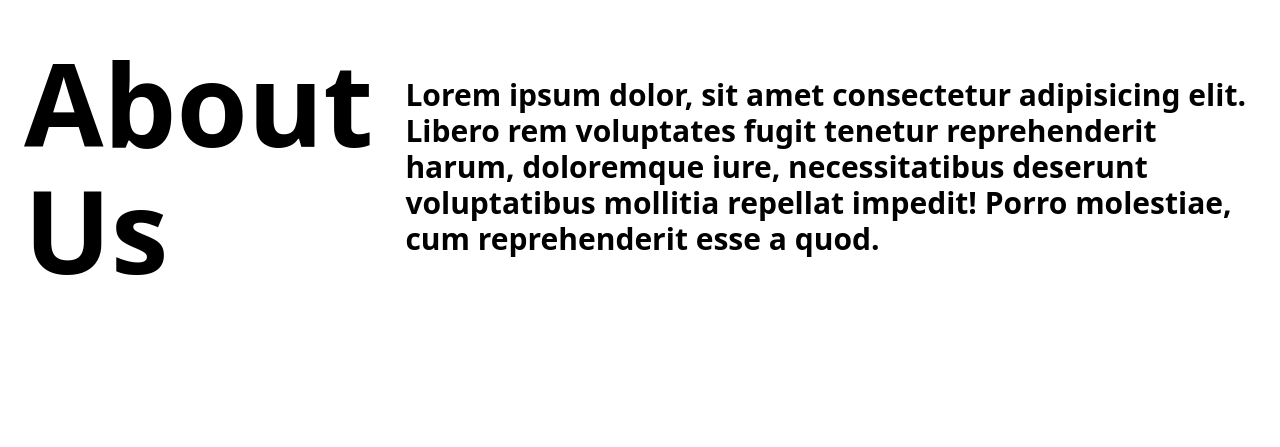
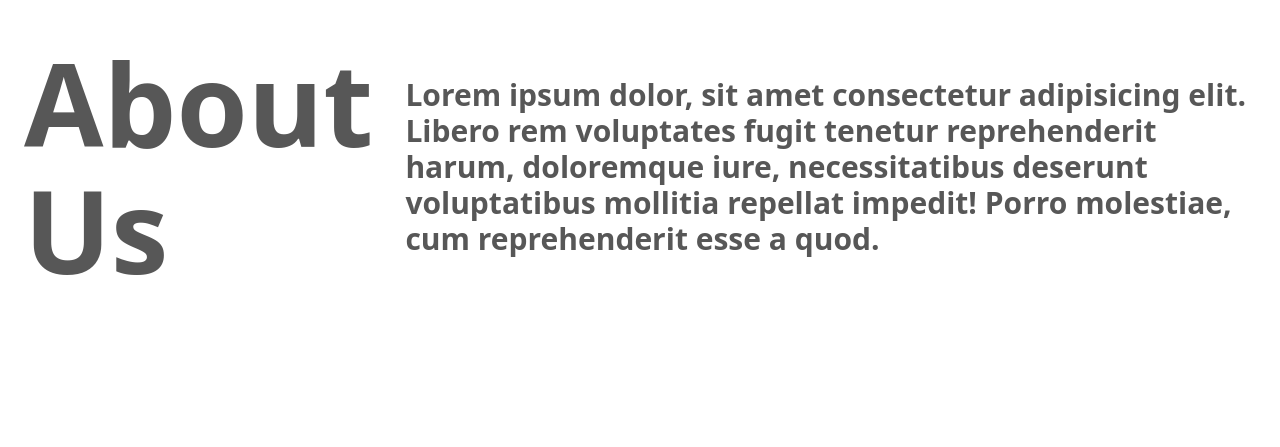
Before and after one commit to Juanagudelo9007/landingpage, a React (Vite) app: page / in a window 1280 px wide. Shown: the part 1113-1560 px from the top of the page. Built offline with nearby package versions, Linux system fonts and the light colour scheme.

Commit message:
testing and trying more scroll effects

```diff
--- a/src/components/About.jsx
+++ b/src/components/About.jsx
@@ -2,12 +2,10 @@ import { useTransform, motion } from "framer-motion";
 import React from "react";
 
 const About = ({ scrollYProgress }) => {
-  const x = useTransform(scrollYProgress, [0.33, 0.66], [0.3, 0]);
-
-
+  const opacity = useTransform(scrollYProgress, [0, 0.66], [0.66, 0]);
   return (
     <motion.div
-      style={{ x }}
+      style={{ opacity }}
       className=" bg-white text-2xl md:text-4xl text-black h-screen w-full flex justify-center px-6"
     >
       <div className="h-full flex flex-col md:flex-row items-center gap-8">
```
